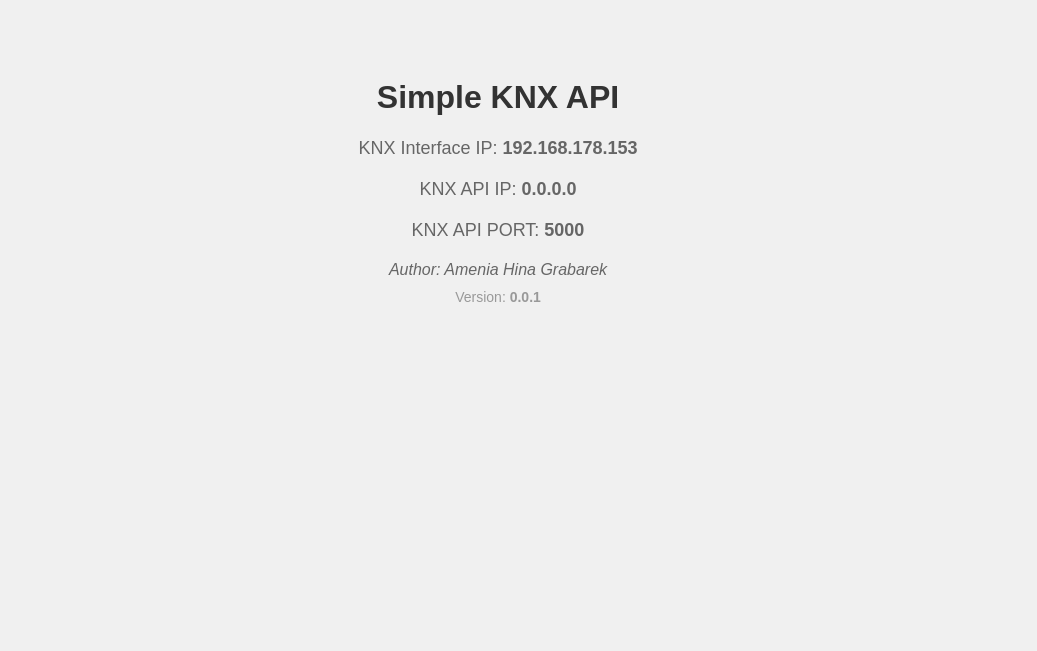
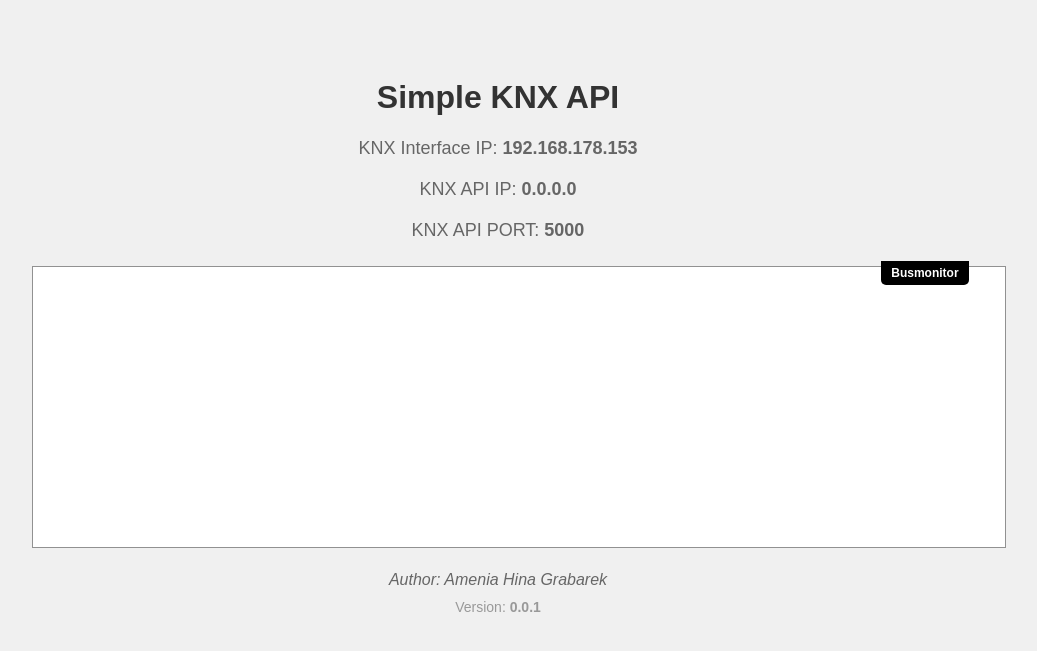
Before and after one commit to Amenia1999/KNX-Simeple-API, a Flask app: page / in a window 1280 px wide. Shown: the top 651 px of the page, without its empty margins (142-1179 px from the left). Run offline with Flask 3, Linux system fonts and the light colour scheme.

Commit message:
[WEBUI] Design update

```diff
--- a/main.py
+++ b/main.py
@@ -1,6 +1,5 @@
 import asyncio
 import logging
-import asyncio
 import time
 import secrets
 import configparser
@@ -10,6 +9,7 @@ from flask import Flask, jsonify, request, abort, render_template
 from xknx import XKNX
 from xknx.io import ConnectionConfig, ConnectionType
 from xknx.tools import read_group_value, group_value_write
+from flask_socketio import SocketIO, emit
 
 ##CONFIG
 config = configparser.ConfigParser()
@@ -22,8 +22,6 @@ server_ip = config['Server']['ip']
 server_port = config['Server']['port']
 server_log = config['Server']['log_file']
 server_token = config['Server']['token']
-
-
 
 app = Flask(__name__)
 version = "0.0.1"
@@ -52,40 +50,53 @@ def validateToken(token):
     else:
         return abort(403)
 
+##API
+##Read from Address
+async def read_group(address, format):
+    async with xknx:
+        result = await read_group_value(xknx, address, value_type=format)
+        return result
+
+##Write to Group
+async def write_group(address, val, format):
+    async with xknx:
+        await group_value_write(xknx, address, val, value_type=format)
 
 @app.route('/')
 def route_root():
     return render_template('welcome.html', version=version, knx_ip=knx_ip, server_ip=server_ip, server_port=server_port)
 
-##Busmonitor
-##On
-##OFF
+@app.route('/api/writegroup', methods=['POST'])
+def route_write_group():
+    data = request.json
+    loop.run_until_complete(write_group(data['group_address'], data['val'], data['format']))
 
-@app.route('/api/writegroup', methods=['POST'])
-async def route_write_group():
-    async with xknx:
-        data = request.json
-        await group_value_write(xknx, data['group_address'], data['val'], value_type=data['format'])
-        response = {"data": {"success": "true"}}
+    response = {"data": {"success": "true"}}
 
-        if validateToken(data['token']):
-            return jsonify(response)
-
+    if validateToken(data['token']):
+        return jsonify(response)
 
 
 @app.route('/api/readgroup', methods=['POST'])
-async def route_read_group():
-    async with xknx:
-        data = request.json
-        response_val = await read_group_value(xknx, data['group_address'], value_type=data['format'])
+def route_read_group():
+    data = request.json
+    response_val = loop.run_until_complete(read_group(data['group_address'], data['format']))
 
-        if response_val is None:
-            response = {"data": {"success": "false"}}
-        else:
-            response = {"data": {"success": "true","val": response_val}}
 
-        if validateToken(data['token']):
-            return jsonify(response)
+    if response_val is None:
+        response = {"data": {"success": "false"}}
+    else:
+        response = {"data": {"success": "true","val": response_val}}
+
+    if validateToken(data['token']):
+        return jsonify(response)
+
+
+###########################################
+##                Socket                 ##
+###########################################
+
+
 
 
 
--- a/templates/welcome.html
+++ b/templates/welcome.html
@@ -14,13 +14,13 @@
         h1 {
             color: #333;
         }
-        #data {
+        .data {
             margin-top: 20px;
             font-size: 18px;
             color: #666;
         }
         #author {
-            margin-top: 20px;
+            margin-top: 60px;
             font-style: italic;
             color: #666;
         }
@@ -29,14 +29,67 @@
             font-size: 14px;
             color: #999;
         }
+        #terminal-container {
+            position: relative;
+            width: 80%;
+            margin: 20px auto;
+            height: 15rem; /* Höhe des Terminalfensters */
+            padding: 5px;
+        }
+        #terminal {
+            width: 100%;
+            height: 100%;
+            border: 1px solid #919191;
+            background-color: rgb(255, 255, 255);
+            color: gray;
+            font-family: monospace;
+            padding: 20px;
+            resize: none; /* Deaktiviere das Ändern der Größe durch den Benutzer */
+            overflow-y: scroll; /* Scrollelement anzeigen */
+        }
+        #terminal-label {
+            position: absolute;
+            top: 0;
+            right: 0;
+            background-color: black;
+            color: white;
+            padding: 5px 10px;
+            font-size: 12px;
+            font-weight: bold;
+            border-bottom-left-radius: 5px;
+            border-bottom-right-radius: 5px;
+        }
     </style>
 </head>
 <body>
     <h1>Simple KNX API</h1>
-    <div id="data">KNX Interface IP: <strong>{{ knx_ip }}</strong></div>
-    <div id="data">KNX API IP: <strong>{{ server_ip }}</strong></div>
-    <div id="data">KNX API PORT: <strong>{{ server_port }}</strong></div>
+    <div class="data">KNX Interface IP: <strong>{{ knx_ip }}</strong></div>
+    <div class="data">KNX API IP: <strong>{{ server_ip }}</strong></div>
+    <div class="data">KNX API PORT: <strong>{{ server_port }}</strong></div>
+    <div id="terminal-container">
+        <div id="terminal-label">Busmonitor</div>
+        <textarea id="terminal" readonly></textarea>
+    </div>
     <div id="author">Author: Amenia Hina Grabarek</div>
     <div id="version">Version: <strong>{{ version }}</strong></div>
 </body>
+
+<script>
+     var socket = io();
+
+// Event listener für empfangene KNX-Daten
+socket.on('knx_live_data', function(data) {
+    console.log('KNX live data received:', data);
+    // Füge die empfangenen Daten als neue Zeile im Terminalfenster hinzu
+    addToTerminal(data);
+});
+
+// Funktion zum Hinzufügen von Text zum Terminalfenster
+function addToTerminal(text) {
+    var terminal = document.getElementById('terminal');
+    terminal.value += text + '\n'; // Füge einen Zeilenumbruch nach jedem Text hinzu
+    // Scrolle das Terminalfenster automatisch nach unten, um die neuen Daten anzuzeigen
+    terminal.scrollTop = terminal.scrollHeight;
+}
+</script>
 </html>
```
